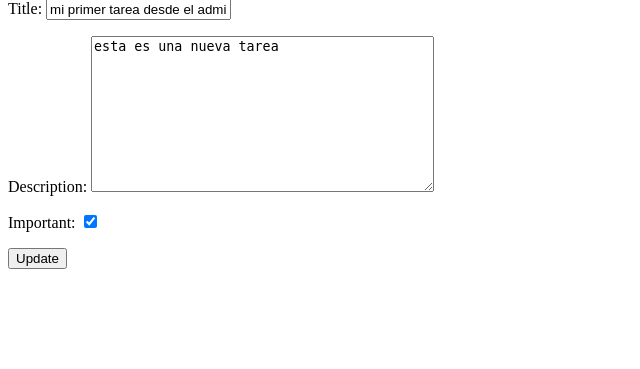
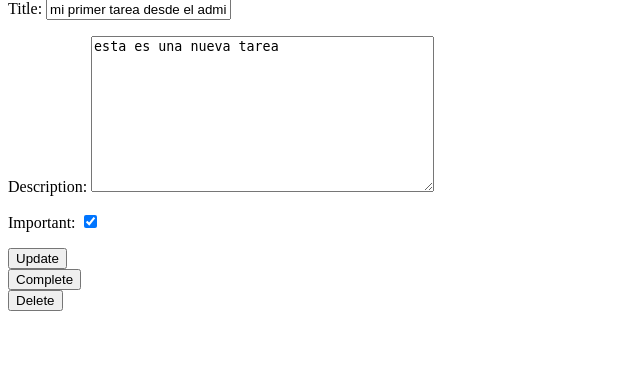
Before and after one commit to Anibal-Alpizar/django--crud-auth, a Django app: page /tasks/1/ in a window 1280 px wide. Shown: the part 169-538 px from the top of the page, without its empty margins (0-640 px from the left). Run offline with Django 4.2, Linux system fonts and the light colour scheme; a user stored in the database is signed in; data comes from the database, SQL or seed files in the repository; both versions use the stored data as it was after the commit.

Commit message:
complete and delete task

```diff
--- a/djangocrud/urls.py
+++ b/djangocrud/urls.py
@@ -26,4 +26,6 @@ urlpatterns = [
     path('tasks/', views.tasks, name='tasks'),
     path('tasks/create/', views.create_task, name='create_task'),
     path('tasks/<int:task_id>/', views.task_detail, name='task_detail'),
+    path('tasks/<int:task_id>/complete', views.complete_task, name='complete_task'),
+    path('tasks/<int:task_id>/delete', views.delete_task, name='delete_task'),
 ]
--- a/tasks/templates/task_detail.html
+++ b/tasks/templates/task_detail.html
@@ -2,16 +2,30 @@
 
 {% block content %}
 
- <h1> {{task.title}} </h1>
+<h1> {{task.title}} </h1>
 
- {{error}}
+{{error}}
 
- <form method="POST">
+<form method="POST">
     {% csrf_token %}
     {{form.as_p}}
     <button>
         Update
     </button>
- </form>
+</form>
+
+<form action="{% url 'complete_task' task.id %}" method="POST">
+    {% csrf_token %}
+    <button>
+        Complete
+    </button>
+</form>
+
+<form action="{% url 'delete_task' task.id %}" method="POST">
+    {% csrf_token %}
+    <button>
+        Delete
+    </button>
+</form>
 
 {% endblock %}
--- a/tasks/templates/tasks.html
+++ b/tasks/templates/tasks.html
@@ -3,7 +3,7 @@
 {% block content %}
 
 
-<h1>Tasks</h1>
+<h1>Tasks Pending</h1>
 <ul>
     {% for task in tasks %}
     <li>
--- a/tasks/views.py
+++ b/tasks/views.py
@@ -5,6 +5,7 @@ from django.shortcuts import render, redirect, get_object_or_404
 from django.db import IntegrityError
 from .forms import TaskForm
 from .models import Task
+from django.utils import timezone
 
 # Create your views here.
 def home(request):
@@ -101,3 +102,16 @@ def task_detail(request, task_id):
             'form' : form,
             'error' : 'Error updating task'
             })
+
+def complete_task(request, task_id):
+    task = get_object_or_404(Task, pk=task_id, user=request.user)
+    if(request.method == 'POST'):
+        task.datecompleted = timezone.now()
+        task.save()
+        return redirect('tasks')
+
+def delete_task(request, task_id):
+    task = get_object_or_404(Task, pk=task_id, user=request.user)
+    if(request.method == 'POST'):
+        task.delete()
+        return redirect('tasks')
```
Also changed, not shown: db.sqlite3.
